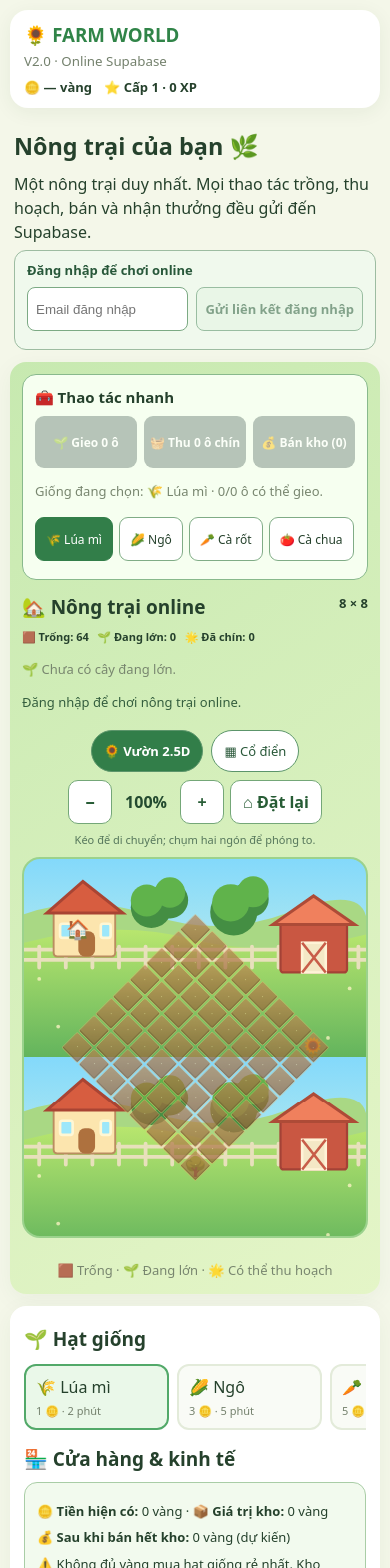
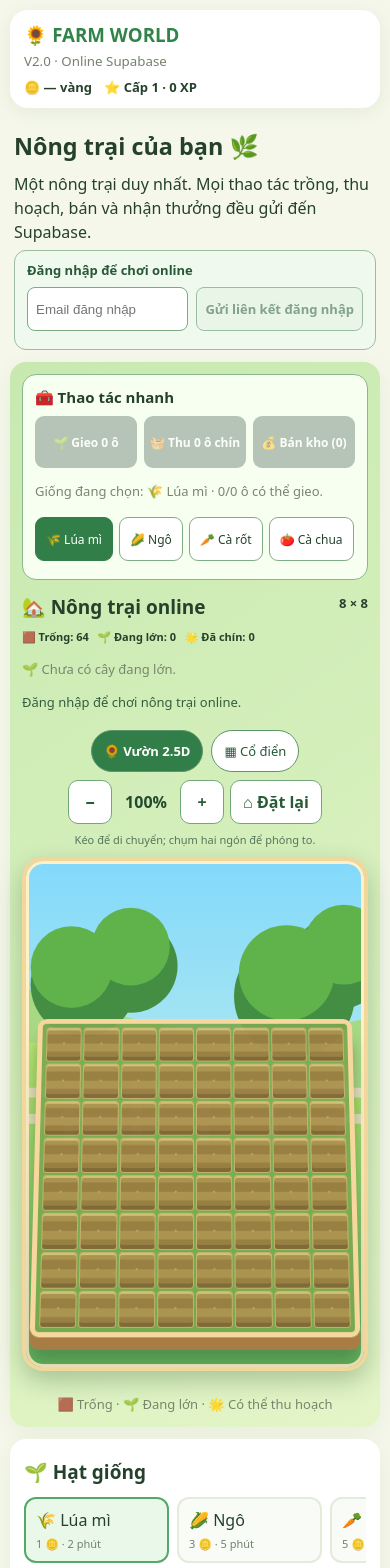
Before and after one commit to tradoanson/farm-world, a Next.js app: page / in a window 390 px wide. Shown: the top 1568 px of the page. Built offline with nearby package versions, Linux system fonts and the light colour scheme; no server answers.

Commit message:
Replace main game's 45-degree isometric diamond with illustrated 2.5D farm board

```diff
--- a/app/style.css
+++ b/app/style.css
@@ -178,3 +178,65 @@ button{font:inherit}
 .buildings{display:grid;gap:9px}.buildings>div{padding:12px;background:#f1f8ed;border:1px solid #a2c8a1;border-radius:12px}.buildings p{font-size:12px;line-height:1.5;margin:6px 0}.buildings button{min-height:44px;padding:8px 12px;border:0;border-radius:9px;background:#327e49;color:white;font-weight:700;cursor:pointer}.buildings button:disabled{opacity:.5;cursor:not-allowed}.buildings button:focus-visible{outline:3px solid #245d9a;outline-offset:2px}
 
 /* V2.0 community */.community{padding:12px;border:1px solid #9dbda1;border-radius:12px;background:#f5fbf3}.community>label{display:block;font-size:13px;font-weight:700;margin:8px 0}.community>input{width:100%;min-height:44px;border:1px solid #7caa84;border-radius:9px;padding:8px}.community .community-check{display:flex;align-items:center;gap:9px;font-weight:500}.community-check input{width:20px;height:20px}.community .account-actions button{min-height:44px;border:1px solid #458357;border-radius:9px;background:#e3f4e3;color:#174d29;padding:9px}.community-list{display:grid;gap:5px;margin-top:10px}.community-list>div{display:flex;flex-wrap:wrap;justify-content:space-between;gap:5px;padding:8px;border:1px solid #d6e6d2;border-radius:8px;background:white;font-size:12px}
+
+/* Farm World 2.5D production visual: original vector landscape and crops.
+   Gameplay buttons, state, RPC and tile indices remain unchanged. */
+.farm-scene.scene-iso{
+ padding:50px 12px 35px;
+ min-height:490px;
+ background-color:#9bd47b;
+ background-size:cover;
+ background-position:center top;
+ background-repeat:no-repeat;
+ border:6px solid #f1d79b;
+ border-radius:21px;
+ box-shadow:inset 0 0 0 3px #fff1c7,0 10px 24px #345e3450;
+}
+.farm-scene.scene-iso .farm-decor{display:none}
+.farm-scene.scene-iso .tiles{
+ width:94%;
+ max-width:590px;
+ display:grid;
+ grid-template-columns:repeat(8,minmax(0,1fr));
+ gap:clamp(2px,.6vw,5px);
+ padding:10px;
+ margin:155px auto 15px;
+ transform:perspective(1000px) rotateX(13deg);
+ transform-origin:center;
+ background:#77a94fe8;
+ border:8px solid #f7d79d;
+ border-radius:18px;
+ box-shadow:0 12px 0 #a87d45,0 23px 16px #315b3870;
+}
+.farm-scene.scene-iso .tile{
+ min-width:0;
+ transform:none;
+ border-radius:9px;
+ border:2px solid #e3b577;
+ background:repeating-linear-gradient(0deg,#a56d3c 0 9px,#c18a50 10px 18px);
+ box-shadow:inset 0 2px #f4cc8b,inset 0 -4px #82502d;
+}
+.farm-scene.scene-iso .tile.ready{background:#d9b568;border-color:#fff0ad}
+.farm-scene.scene-iso .tile>span,.farm-scene.scene-iso .tile>.countdown{transform:none}
+.farm-scene.scene-iso .tile.ready>span{
+ display:block;
+ width:100%;
+ height:100%;
+ background-size:contain;
+ background-position:center;
+ background-repeat:no-repeat;
+ font-size:0;
+ filter:drop-shadow(0 3px 2px #345c3d70);
+}
+.farm-scene.scene-iso .tile:focus-visible{outline:3px solid #145eb1;outline-offset:2px;z-index:2}
+@media(max-width:700px){
+ .farm-scene.scene-iso{padding:12px 3px 20px;min-height:360px;border-width:4px}
+ .farm-scene.scene-iso .tiles{
+  width:97%;margin:140px auto 12px;padding:4px;
+  border-width:5px;gap:2px;border-radius:9px;
+  transform:perspective(950px) rotateX(9deg);
+ }
+ .farm-scene.scene-iso .tile{border-width:1px;border-radius:3px}
+ .farm-scene.scene-iso .tile>span{font-size:clamp(13px,4vw,22px)}
+ .farm-scene.scene-iso .tile.ready>span{font-size:0}
+}
```
